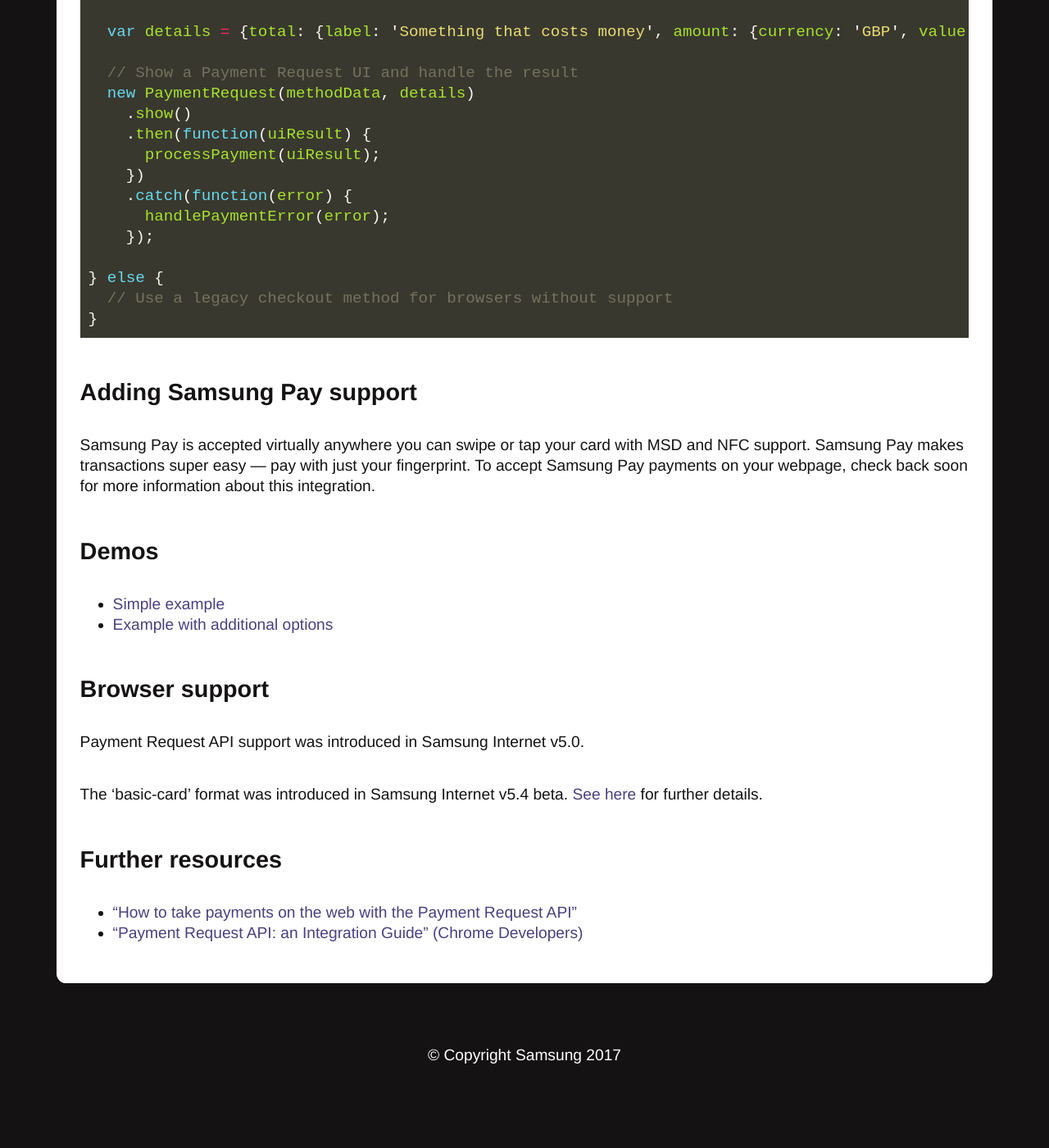
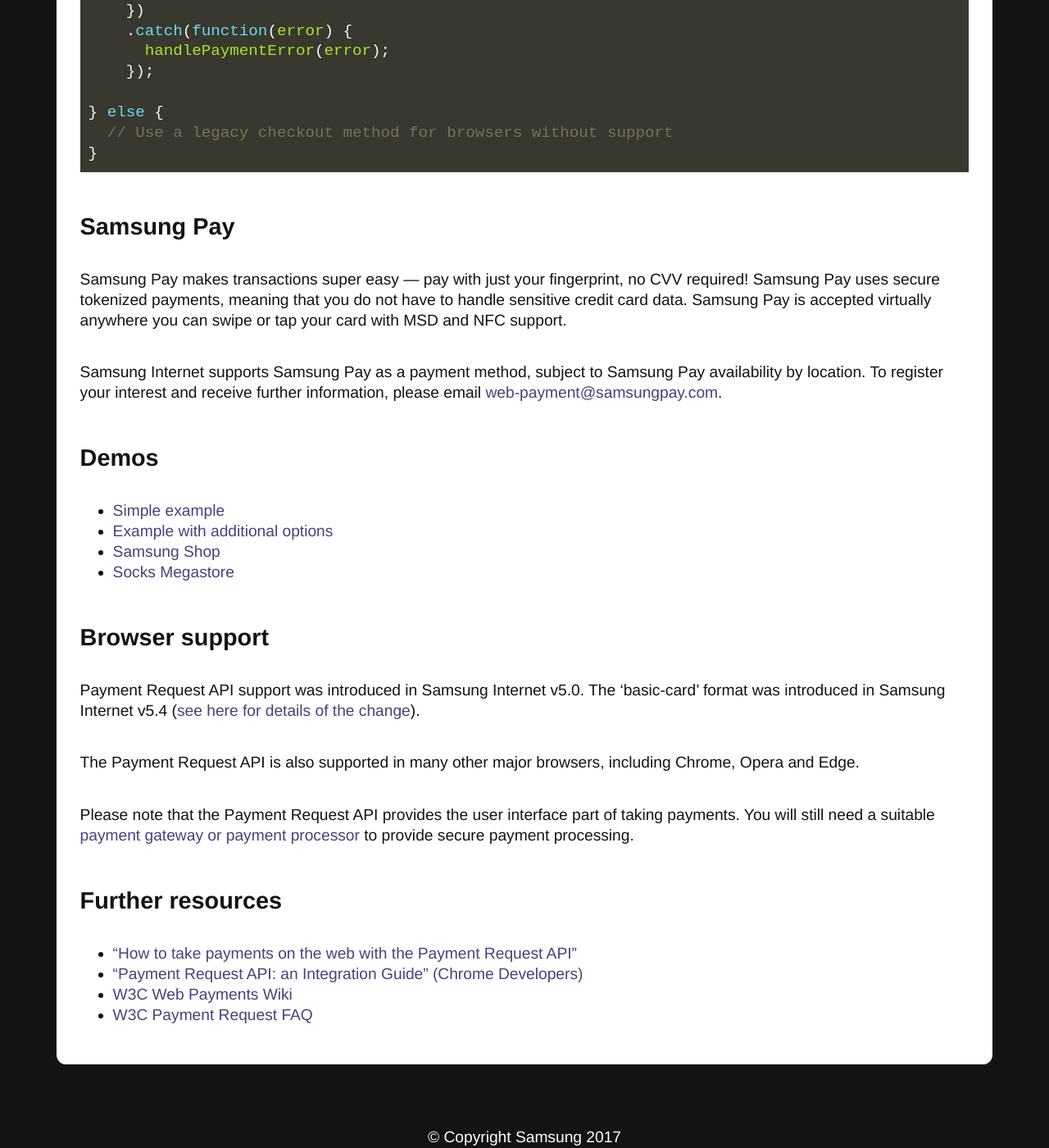
Before and after one commit to SamsungInternet/homepage-archive, a Jekyll site: the page built from docs/web-payments.md, in a window 1280 px wide and 1400 px high, scrolled down 833 px. Shown: the whole window at 82% size. Built offline with Jekyll 4.4.1, drawn with Linux system fonts in a browser that asks for light colours; before the commit the page ends 2172 px from its top, so only the background shows below that; some of the changed text lies outside the part shown.

Commit message:
Update web-payments.md

````diff
--- a/docs/web-payments.md
+++ b/docs/web-payments.md
@@ -6,25 +6,17 @@
 redirect_from: "/payments"
 ---
 Samsung Internet supports the [Payment Request API](https://www.w3.org/TR/payment-request/), providing
-a consistent, easy-to-use check-out experience.
+a consistent, easy-to-use and secure check-out experience.
 
-Please note that the Payment Request API simply provides the user interface.
-You will still need a suitable [payment gateway](https://en.wikipedia.org/wiki/Payment_gateway)
-to provide secure payment processing.
+## Card payments
 
-## Sample code
-
-There are [example projects here on Github](https://github.com/SamsungInternet/examples).
-
-Here is a simple extracted sample:
+There are [example projects here on Github](https://github.com/SamsungInternet/examples). Here is a simple extracted sample:
 
 ```javascript
 if (window.PaymentRequest) {
 
-  // Note: The newer 'basic-card' format is supported in Samsung Internet Beta v5.4.
-  // This previous format is still supported and will also work in v5.0.
-  // Note: These are example payment networks. Others are available.
-  var methodData = [{supportedMethods: ['visa', 'mastercard', 'amex']}];
+  // To accept debit and credit card payments
+  var methodData = [{supportedMethods: ['basic-card']}];
 
   var details = {total: {label: 'Something that costs money', amount: {currency: 'GBP', value: '9.99'}}};
 
@@ -43,24 +35,32 @@
 }
 ```
 
-## Adding Samsung Pay support
+## Samsung Pay
 
-Samsung Pay is accepted virtually anywhere you can swipe or tap your card with MSD and NFC support.
-Samsung Pay makes transactions super easy — pay with just your fingerprint. To accept Samsung Pay
-payments on your webpage, check back soon for more information about this integration.
+Samsung Pay makes transactions super easy — pay with just your fingerprint, no CVV required! Samsung Pay uses secure tokenized payments, meaning that you do not have to handle sensitive credit card data. Samsung Pay is accepted virtually anywhere you can swipe or tap your card with MSD and NFC support.
+
+Samsung Internet supports Samsung Pay as a payment method, subject to Samsung Pay availability by location. To register your interest and receive further information, please email [web-payment@samsungpay.com](mailto:web-payment@samsungpay.com).
 
 ## Demos
 
 * [Simple example](https://samsunginter.net/examples/payment-request-demo-simple/)
 * [Example with additional options](https://samsunginter.net/examples/payment-request-demo-options/)
+* [Samsung Shop](https://github.com/SamsungInternet/samsung-shop)
+* [Socks Megastore](https://github.com/SamsungInternet/examples/tree/master/socks-megastore)
 
 ## Browser support
 
-Payment Request API support was introduced in Samsung Internet v5.0.
+Payment Request API support was introduced in Samsung Internet v5.0. The 'basic-card' format was introduced in Samsung Internet v5.4 ([see here for details of the change](https://groups.google.com/a/chromium.org/forum/#!msg/blink-dev/IYRjdUKxCoM/8B-jp4g9AgAJ)).
 
-The 'basic-card' format was introduced in Samsung Internet v5.4 beta. [See here](https://groups.google.com/a/chromium.org/forum/#!msg/blink-dev/IYRjdUKxCoM/8B-jp4g9AgAJ) for further details.
+The Payment Request API is also supported in many other major browsers, including Chrome, Opera and Edge.
+
+Please note that the Payment Request API provides the user interface part of taking payments.
+You will still need a suitable [payment gateway or payment processor](https://en.wikipedia.org/wiki/Payment_gateway)
+to provide secure payment processing.
 
 ## Further resources
 
 * ["How to take payments on the web with the Payment Request API"](https://medium.com/samsung-internet-dev/how-to-take-payments-on-the-web-with-the-payment-request-api-a523f6fc7c1f)
 * ["Payment Request API: an Integration Guide" (Chrome Developers)](https://developers.google.com/web/fundamentals/discovery-and-monetization/payment-request/)
+* [W3C Web Payments Wiki](https://github.com/w3c/webpayments/wiki)
+* [W3C Payment Request FAQ](https://github.com/w3c/payment-request-info/wiki/FAQ)
````
